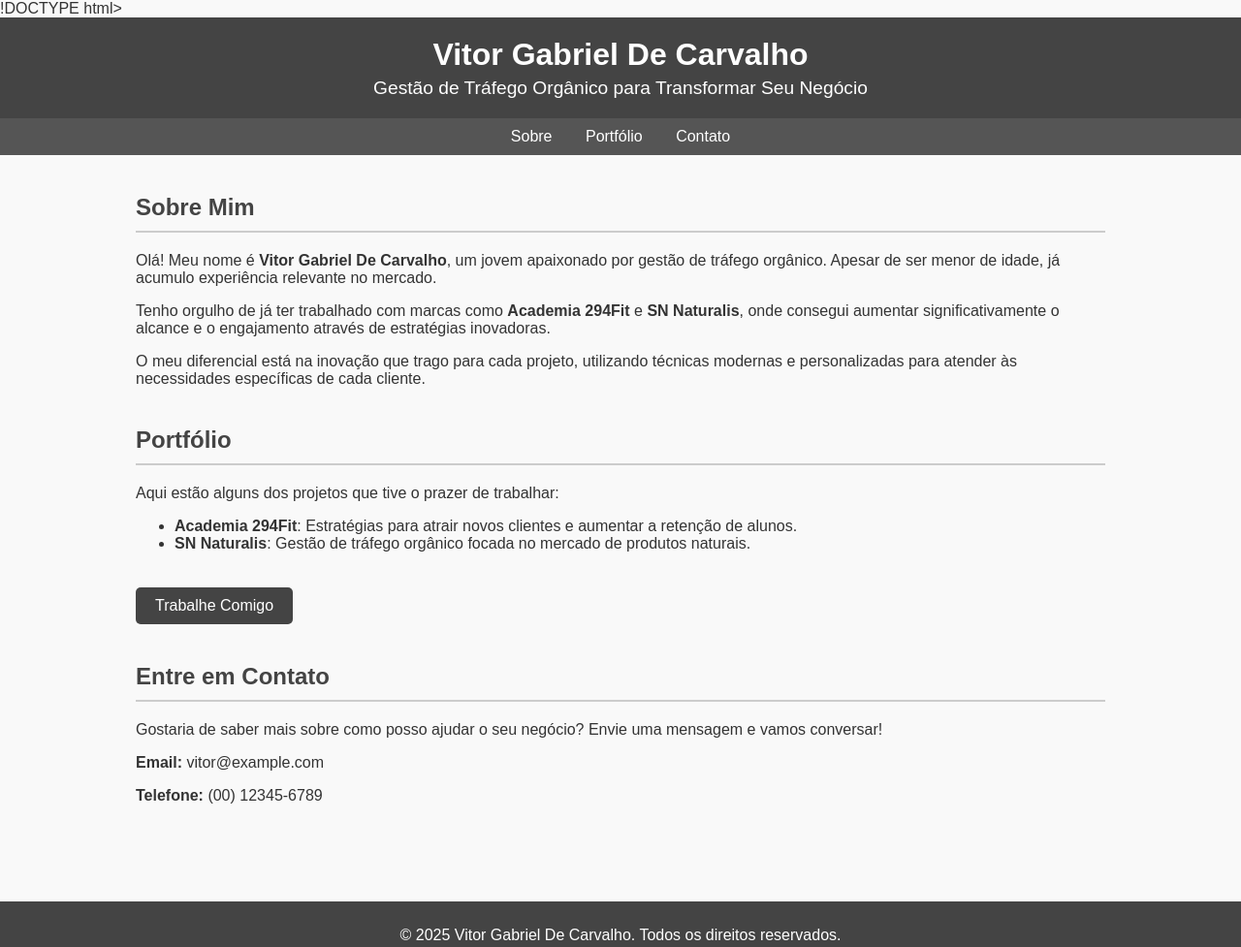
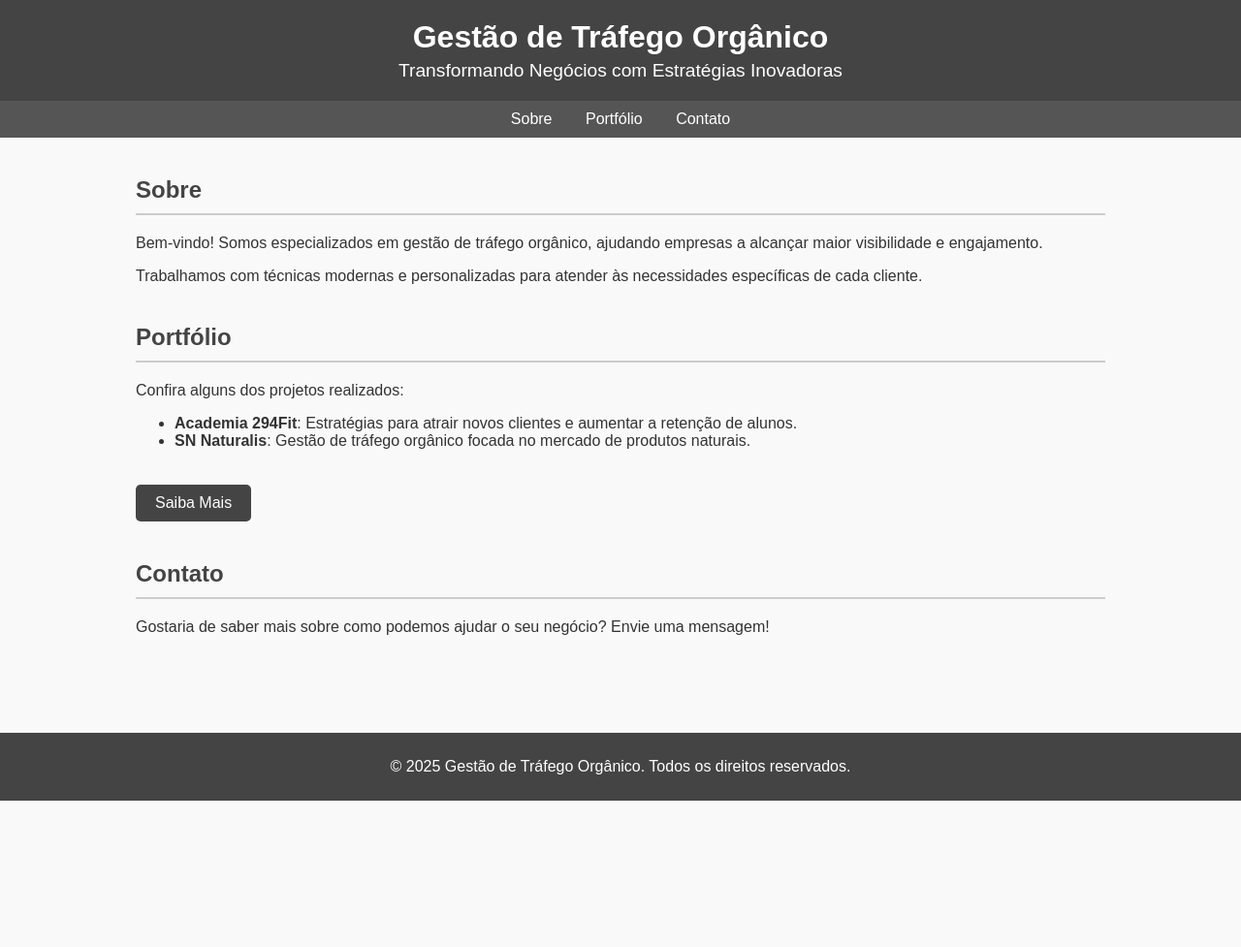
Before and after one commit to VitorCarvalho2010/Vitor.com.br, a plain HTML site: page index.html in a window 1280 px wide. Shown: the whole page at 97% size. After the commit the page ends 826 px from the top, so only its background shows below. Drawn offline with Linux system fonts and the light colour scheme.

Commit message:
index.html

```diff
--- a/index.html
+++ b/index.html
@@ -1,9 +1,9 @@
-!DOCTYPE html>
+<!DOCTYPE html>
 <html lang="pt-br">
 <head>
     <meta charset="UTF-8">
     <meta name="viewport" content="width=device-width, initial-scale=1.0">
-    <title>Vitor Gabriel De Carvalho - Gestão de Tráfego Orgânico</title>
+    <title>Gestão de Tráfego Orgânico</title>
     <style>
         body {
             font-family: Arial, sans-serif;
@@ -77,8 +77,8 @@
 </head>
 <body>
     <header>
-        <h1>Vitor Gabriel De Carvalho</h1>
-        <p>Gestão de Tráfego Orgânico para Transformar Seu Negócio</p>
+        <h1>Gestão de Tráfego Orgânico</h1>
+        <p>Transformando Negócios com Estratégias Inovadoras</p>
     </header>
     <nav>
         <a href="#sobre">Sobre</a>
@@ -87,29 +87,26 @@
     </nav>
     <div class="container">
         <section id="sobre">
-            <h2>Sobre Mim</h2>
-            <p>Olá! Meu nome é <strong>Vitor Gabriel De Carvalho</strong>, um jovem apaixonado por gestão de tráfego orgânico. Apesar de ser menor de idade, já acumulo experiência relevante no mercado.</p>
-            <p>Tenho orgulho de já ter trabalhado com marcas como <strong>Academia 294Fit</strong> e <strong>SN Naturalis</strong>, onde consegui aumentar significativamente o alcance e o engajamento através de estratégias inovadoras.</p>
-            <p>O meu diferencial está na inovação que trago para cada projeto, utilizando técnicas modernas e personalizadas para atender às necessidades específicas de cada cliente.</p>
+            <h2>Sobre</h2>
+            <p>Bem-vindo! Somos especializados em gestão de tráfego orgânico, ajudando empresas a alcançar maior visibilidade e engajamento.</p>
+            <p>Trabalhamos com técnicas modernas e personalizadas para atender às necessidades específicas de cada cliente.</p>
         </section>
         <section id="portfolio">
             <h2>Portfólio</h2>
-            <p>Aqui estão alguns dos projetos que tive o prazer de trabalhar:</p>
+            <p>Confira alguns dos projetos realizados:</p>
             <ul>
                 <li><strong>Academia 294Fit</strong>: Estratégias para atrair novos clientes e aumentar a retenção de alunos.</li>
                 <li><strong>SN Naturalis</strong>: Gestão de tráfego orgânico focada no mercado de produtos naturais.</li>
             </ul>
-            <a href="#contato" class="button">Trabalhe Comigo</a>
+            <a href="#contato" class="button">Saiba Mais</a>
         </section>
         <section id="contato">
-            <h2>Entre em Contato</h2>
-            <p>Gostaria de saber mais sobre como posso ajudar o seu negócio? Envie uma mensagem e vamos conversar!</p>
-            <p><strong>Email:</strong> vitor@example.com</p>
-            <p><strong>Telefone:</strong> (00) 12345-6789</p>
+            <h2>Contato</h2>
+            <p>Gostaria de saber mais sobre como podemos ajudar o seu negócio? Envie uma mensagem!</p>
         </section>
     </div>
     <footer>
-        <p>&copy; 2025 Vitor Gabriel De Carvalho. Todos os direitos reservados.</p>
+        <p>&copy; 2025 Gestão de Tráfego Orgânico. Todos os direitos reservados.</p>
     </footer>
 </body>
 </html>
```
